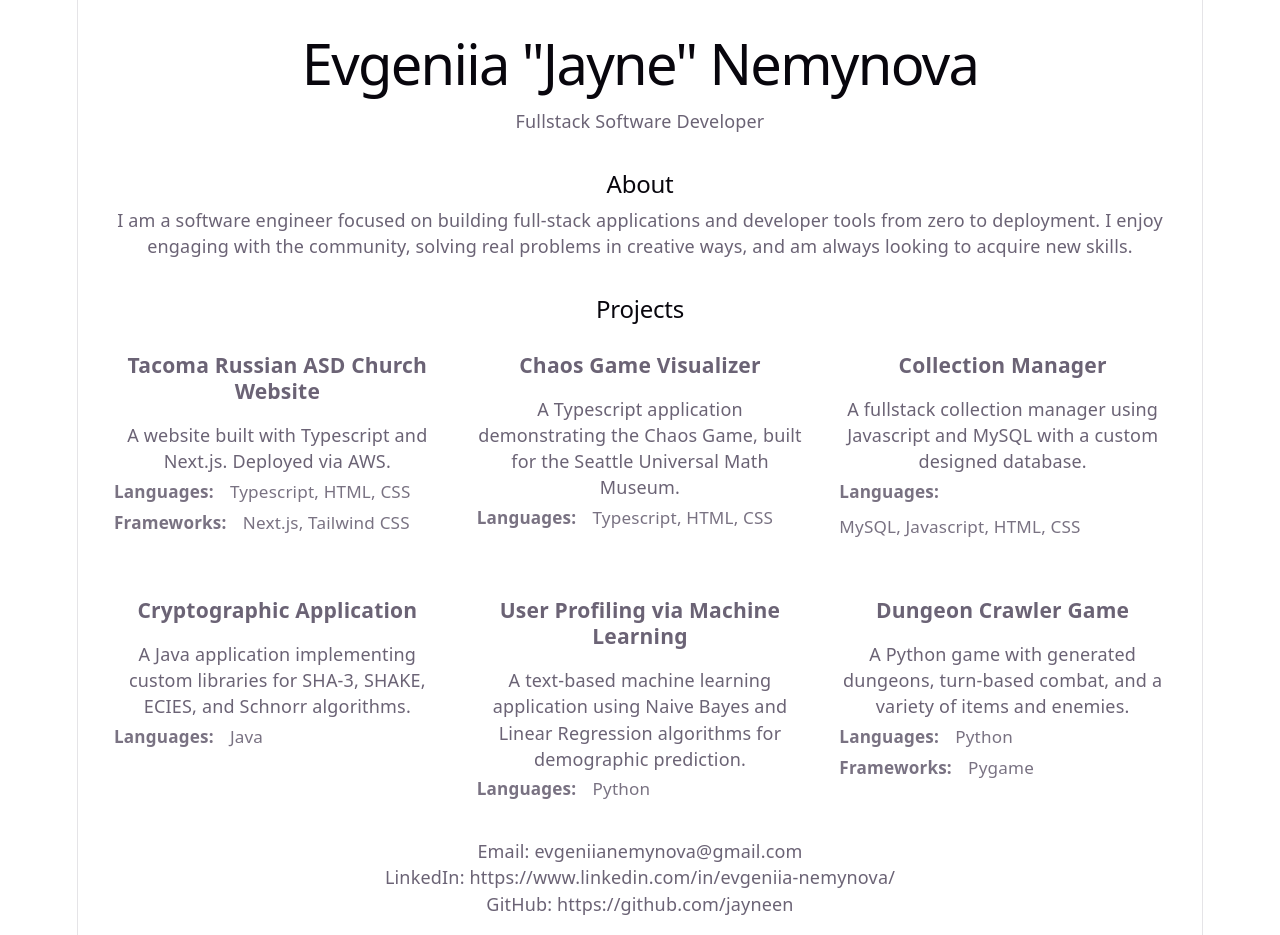
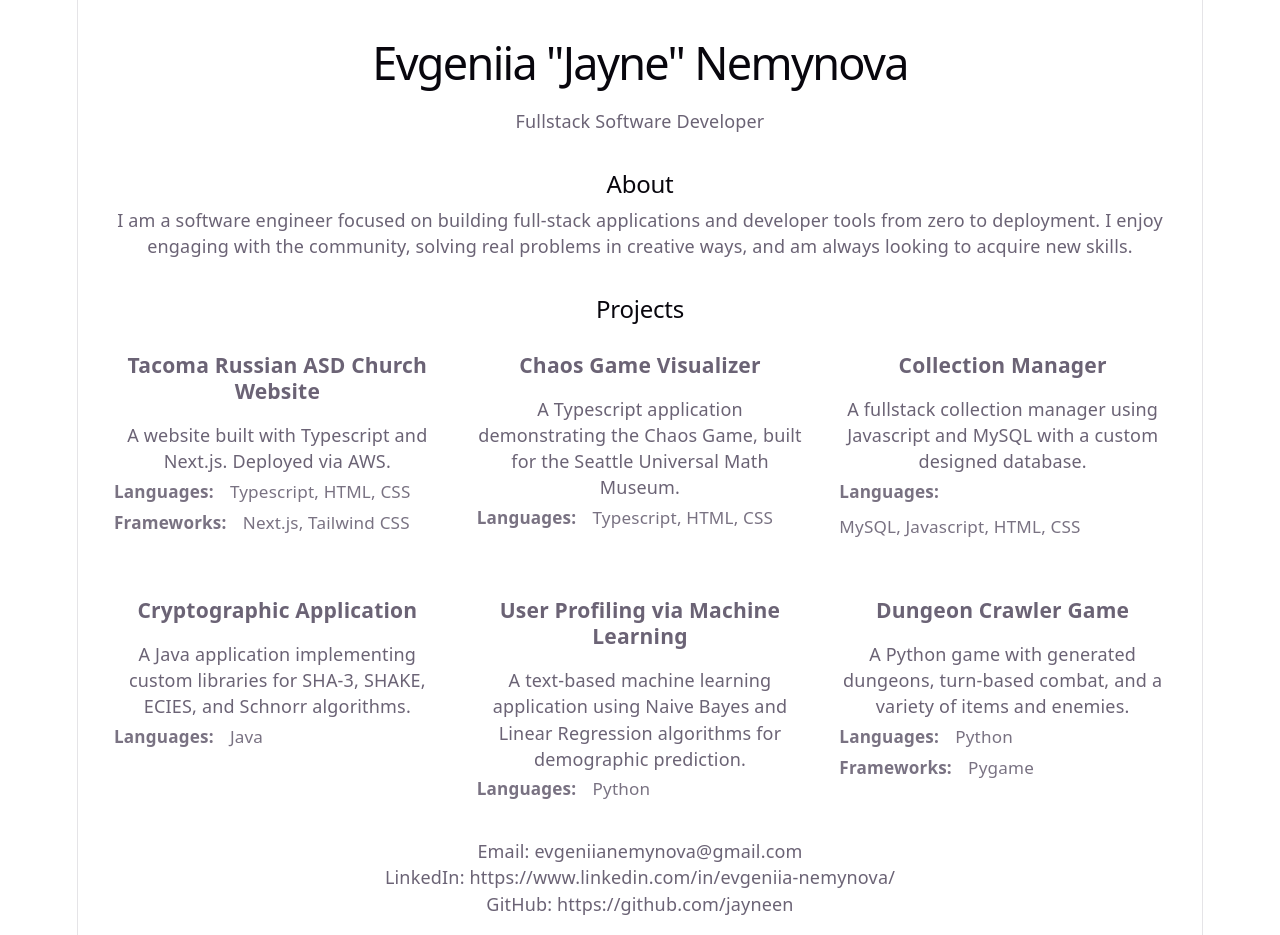
Before and after one commit to jayneen/portfolio, a React (Vite) app: page / in a window 1280 px wide. Built offline with nearby package versions, Linux system fonts and the light colour scheme.

Commit message:
reduced h1 font size

```diff
--- a/src/index.css
+++ b/src/index.css
@@ -74,7 +74,7 @@ h2 {
 }
 
 h1 {
-  font-size: 56px;
+  font-size: 45px;
   letter-spacing: -1.68px;
   margin: 32px 0;
   @media (max-width: 1024px) {
```
